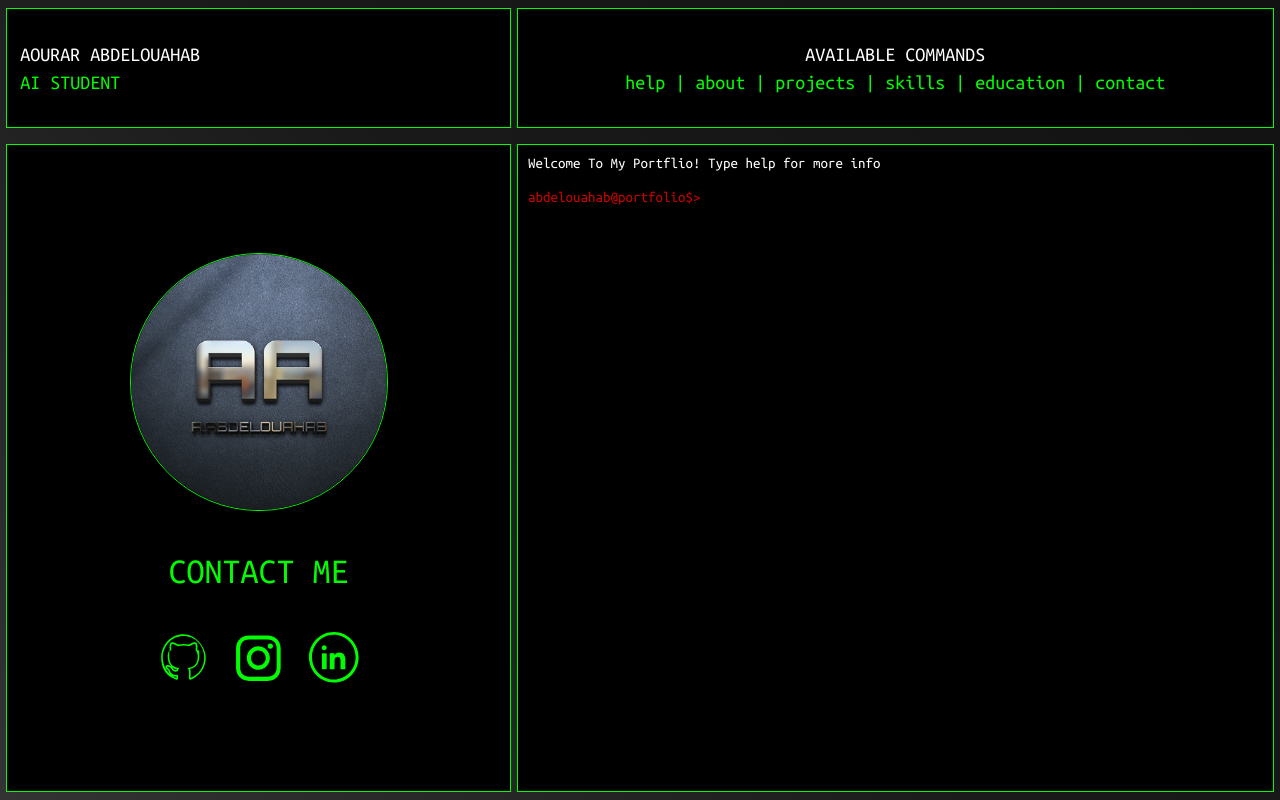
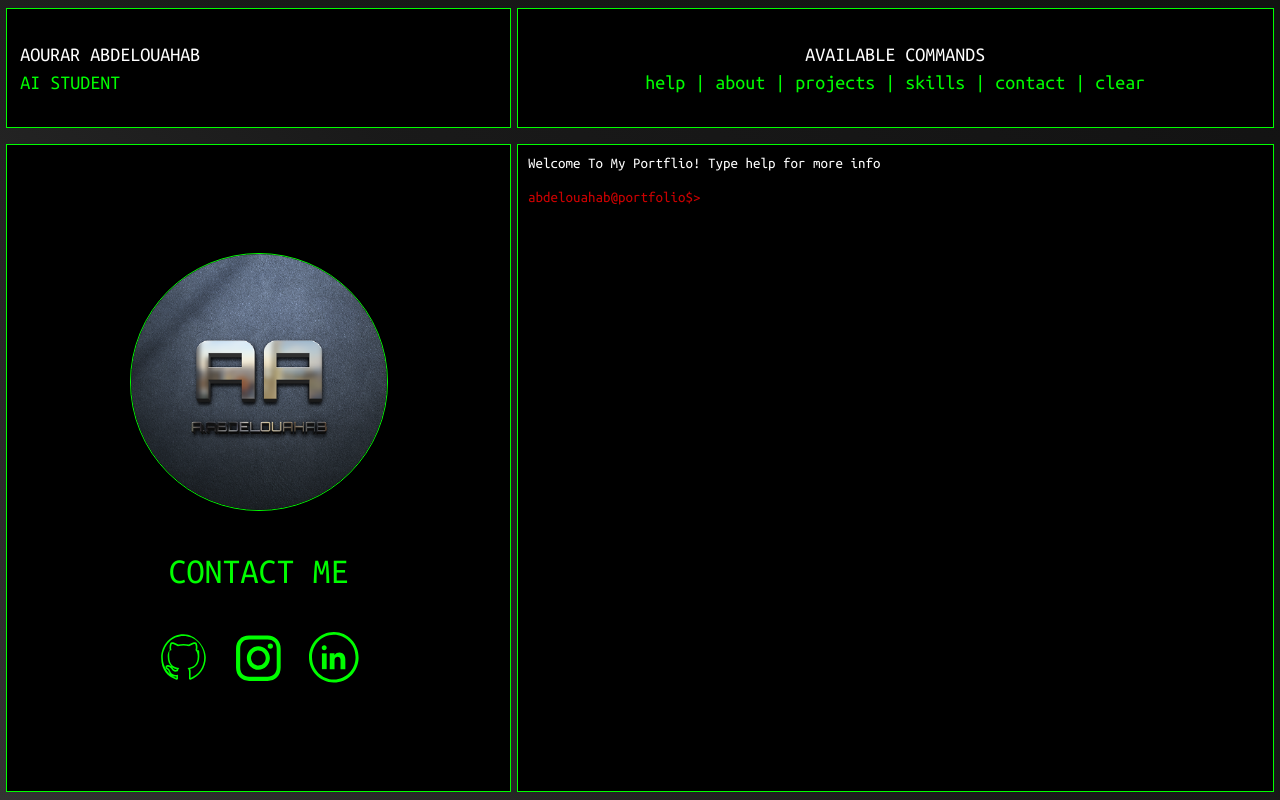
Before and after one commit to Abdelouahab-aourar/My-Portfolio, a React (Vite) app: page / in a window 1280 px wide. Built offline with nearby package versions, Linux system fonts and the light colour scheme.

Commit message:
fixing the error

```diff
--- a/src/App.tsx
+++ b/src/App.tsx
@@ -6,7 +6,7 @@ function App() {
     <>
       <div className="flex items-center  mx-[0.5vw] max-md:flex-col">
         <Header title="AOURAR ABDELOUAHAB" subtitle="AI STUDENT" className="text-left pl-[1vw]" lengths="w-[40vw] mr-[0.5vw] max-md:w-[92vw]" />
-        <Header title="AVAILABLE COMMANDS" subtitle="help | about | projects | skills | education | contact" lengths="w-[60vw] max-md:w-[92vw]" />
+        <Header title="AVAILABLE COMMANDS" subtitle="help | about | projects | skills | contact | clear" lengths="w-[60vw] max-md:w-[92vw]" />
       </div>
       <div className="flex items-center  mx-[0.5vw] max-md:flex-col">
         <Card/>
--- a/src/Terminal.tsx
+++ b/src/Terminal.tsx
@@ -16,7 +16,6 @@ const TerminalComponent = () => {
   useEffect(() => {
     const term = new Terminal({
       cursorBlink: true,
-      lineWrap: true,
       });
     const fit = new FitAddon();
     term.loadAddon(fit);
@@ -29,8 +28,8 @@ const TerminalComponent = () => {
                       \r\n${C.red}about${C.reset} \t\t ${C.yellow}- Learn more about me.${C.reset}
                       \r\n${C.red}projects${C.reset} \t ${C.yellow}- View a list of projects I've worked on.${C.reset}
                       \r\n${C.red}skills${C.reset} \t\t ${C.yellow}- See the tools and languages I specialize in.${C.reset}
-                      \r\n${C.red}education${C.reset} \t ${C.yellow}- Get information about my academic background.${C.reset}
-                      \r\n${C.red}contact${C.reset} \t ${C.yellow}- Find out how to get in touch with me.${C.reset}`,
+                      \r\n${C.red}contact${C.reset} \t ${C.yellow}- Find out how to get in touch with me.${C.reset}
+                      \r\n${C.red}clear${C.reset} \t\t ${C.yellow}- Clear The Terminal.${C.reset}`,
       about: `\nHi, I'm ${C.red}AOURAR ABDELOUAHAB${C.reset}, Second Year Student At ${C.green}ENSIA${C.reset},${C.cyan} Graphic Designer${C.reset} And ${C.cyan}Web Developer${C.reset}.\r\nI enjoy crafting interactive user interfaces and building ${C.green}fast${C.reset}, ${C.green}accessible${C.reset}, and ${C.green}maintainable${C.reset} web applications.\r\nI focus on writing ${C.yellow}clean${C.reset}, ${C.yellow}efficient code${C.reset} and continuously learning ${C.yellow}new tools${C.reset} and ${C.yellow}best practices${C.reset}.\r\nWhen I'm not coding, you'll find me exploring ${C.cyan}new tech trends${C.reset}, or improving ${C.cyan}my personal portfolio.${C.reset}`,
       clear: "__CLEAR__",
     };
```
